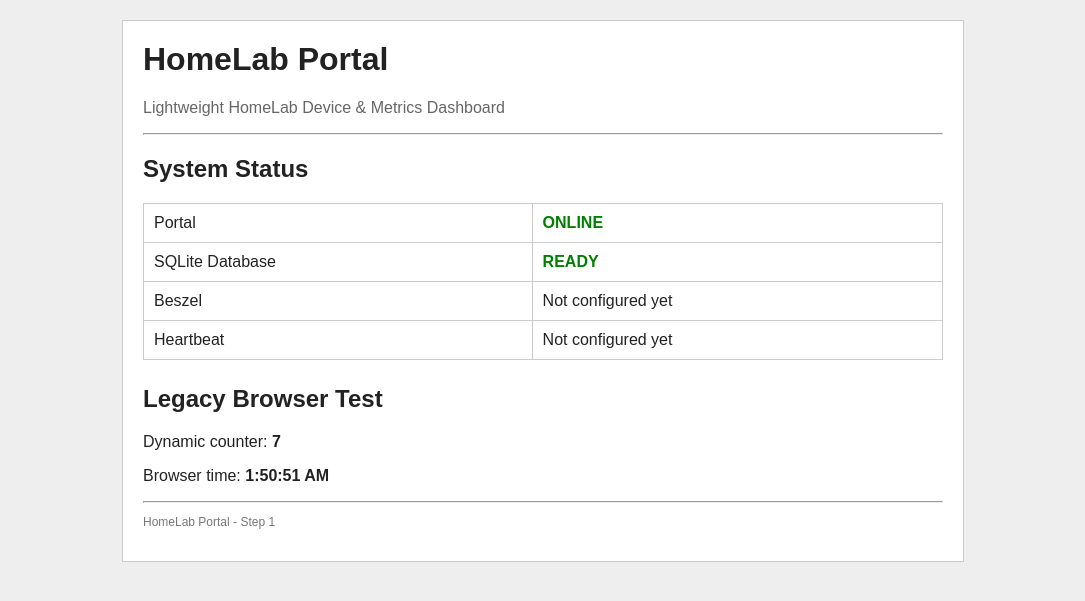
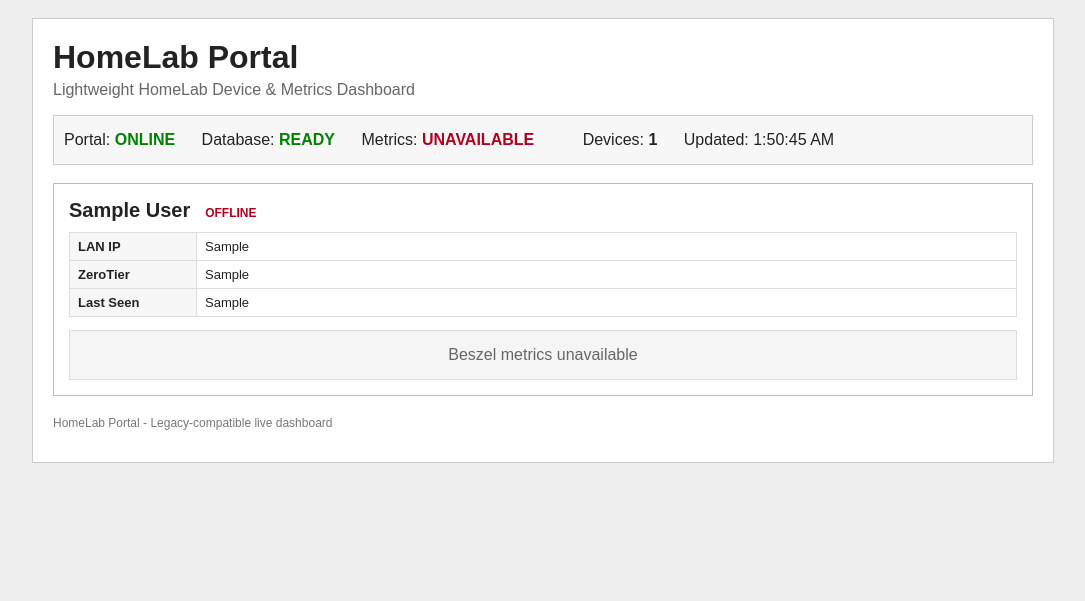
Before and after one commit to hhb-coding/homelab-portal, a Flask app: page / in a window 1280 px wide. Shown: the top 601 px of the page, without its empty margins (97-1182 px from the left). Run offline with Flask 3, Linux system fonts and the light colour scheme; tables that the repository leaves empty hold one stand-in row (values such as "Sample post").

Commit message:
feat: add legacy-compatible live dashboard UI

```diff
--- a/static/dashboard.js
+++ b/static/dashboard.js
@@ -1,25 +1,158 @@
 /*
- * HomeLab Portal browser-side logic.
- * HomeLab Portal 浏览器端逻辑。
- *
- * Avoid modern JavaScript syntax for legacy Safari compatibility.
- * 为兼容旧版 Safari，避免使用现代 JavaScript 语法。
+ * HomeLab Portal live dashboard / 动态首页
+ * ES5 + XMLHttpRequest are used for old Safari / iOS 9 compatibility.
+ * 为兼容旧 Safari/iOS 9，使用 ES5 与 XMLHttpRequest。
  */
+var DASHBOARD_URL = "/api/dashboard";
+var REFRESH_MS = 5000;
 
-var counter = 0;
-
-
-function updateClock() {
-
-    counter = counter + 1;
-
-    document.getElementById("counter").innerHTML = counter;
-
-    document.getElementById("clock").innerHTML =
-        new Date().toLocaleTimeString();
+function esc(v) {
+  if (v === null || v === undefined) { return ""; }
+  return String(v).replace(/&/g,"&amp;").replace(/</g,"&lt;")
+    .replace(/>/g,"&gt;").replace(/"/g,"&quot;").replace(/'/g,"&#39;");
 }
 
+function num(v, digits) {
+  var n;
+  if (v === null || v === undefined || v === "") { return "—"; }
+  n = Number(v);
+  return isNaN(n) ? "—" : n.toFixed(digits);
+}
 
-updateClock();
+function pct(v) {
+  var n = Number(v);
+  if (isNaN(n) || n < 0) { return 0; }
+  return n > 100 ? 100 : n;
+}
 
-setInterval(updateClock, 1000);
+function metric(label, value) {
+  return '<div class="metric">'
+    + '<span class="mlabel">' + esc(label) + '</span>'
+    + '<span class="mvalue">' + num(value,1) + '%</span>'
+    + '<span class="bar"><span class="fill" style="width:' + pct(value) + '%"></span></span>'
+    + '</div>';
+}
+
+function uptime(seconds) {
+  var s, d, h, m;
+  if (seconds === null || seconds === undefined) { return "—"; }
+  s = Math.floor(Number(seconds));
+  if (isNaN(s) || s < 0) { return "—"; }
+  d = Math.floor(s / 86400);
+  h = Math.floor((s % 86400) / 3600);
+  m = Math.floor((s % 3600) / 60);
+  if (d > 0) { return d + "d " + h + "h"; }
+  if (h > 0) { return h + "h " + m + "m"; }
+  return m + "m";
+}
+
+function temp(v) {
+  var n = Number(v);
+  if (v === null || v === undefined || isNaN(n) || n <= 0) { return "—"; }
+  return n.toFixed(1) + " °C";
+}
+
+function localTime(value) {
+  var parts, date;
+
+  if (!value) { return "—"; }
+
+  /*
+   * SQLite CURRENT_TIMESTAMP is UTC.
+   * SQLite CURRENT_TIMESTAMP 使用 UTC 时间。
+   *
+   * Parse manually instead of relying on Date.parse(), because
+   * old Safari may not reliably parse "YYYY-MM-DD HH:MM:SS".
+   * 手工解析，避免旧 Safari 对日期字符串格式兼容不一致。
+   */
+  parts = String(value).match(
+    /^(\d{4})-(\d{2})-(\d{2})[ T](\d{2}):(\d{2}):(\d{2})/
+  );
+
+  if (!parts) { return esc(value); }
+
+  date = new Date(Date.UTC(
+    Number(parts[1]),
+    Number(parts[2]) - 1,
+    Number(parts[3]),
+    Number(parts[4]),
+    Number(parts[5]),
+    Number(parts[6])
+  ));
+
+  return date.toLocaleString();
+}
+
+function nameOf(d) {
+  return d.display_name || d.hostname || d.device_id || "Unknown device";
+}
+
+function card(d) {
+  var online = d.beszel_status === "up";
+  var h = '<div class="card">';
+  h += '<div class="title"><h2>' + esc(nameOf(d)) + '</h2>'
+    + '<b class="' + (online ? "ok" : "bad") + '">'
+    + (online ? "ONLINE" : "OFFLINE") + '</b></div>';
+
+  h += '<table><tr><td>LAN IP</td><td>' + esc(d.lan_ip || "—") + '</td></tr>'
+    + '<tr><td>ZeroTier</td><td>' + esc(d.zerotier_ip || "—") + '</td></tr>'
+    + '<tr><td>Last Seen</td><td>' + localTime(d.last_seen) + '</td></tr></table>';
+
+  if (d.metrics_available === true) {
+    h += '<div class="metrics">' + metric("CPU",d.cpu_percent)
+      + metric("RAM",d.memory_percent) + metric("Disk",d.disk_percent) + '</div>';
+    h += '<table><tr><td>Load 1m</td><td>' + num(d.load_1,2) + '</td></tr>'
+      + '<tr><td>Load 5m</td><td>' + num(d.load_5,2) + '</td></tr>'
+      + '<tr><td>Temperature</td><td>' + temp(d.temperature) + '</td></tr>'
+      + '<tr><td>Uptime</td><td>' + esc(uptime(d.uptime_seconds)) + '</td></tr></table>';
+  } else {
+    h += '<div class="unavailable">Beszel metrics unavailable</div>';
+  }
+
+  return h + '</div>';
+}
+
+function render(data) {
+  var list = data.devices || [], h = "", i;
+  document.getElementById("device-count").innerHTML = list.length;
+
+  if (data.sources && data.sources.metrics_status === "ok") {
+    document.getElementById("metrics-status").innerHTML = '<span class="ok">ONLINE</span>';
+  } else {
+    document.getElementById("metrics-status").innerHTML = '<span class="bad">UNAVAILABLE</span>';
+  }
+
+  if (list.length === 0) {
+    h = '<div class="loading">No devices registered.</div>';
+  } else {
+    for (i = 0; i < list.length; i = i + 1) { h += card(list[i]); }
+  }
+
+  document.getElementById("devices").innerHTML = h;
+  document.getElementById("dashboard-error").className = "error hidden";
+  document.getElementById("last-updated").innerHTML =
+    "Updated: " + new Date().toLocaleTimeString();
+}
+
+function fail() {
+  document.getElementById("dashboard-error").className = "error";
+  document.getElementById("dashboard-error").innerHTML =
+    "Refresh failed. Existing data remains on screen.";
+}
+
+function loadDashboard() {
+  var x = new XMLHttpRequest();
+  x.onreadystatechange = function () {
+    var data;
+    if (x.readyState !== 4) { return; }
+    if (x.status >= 200 && x.status < 300) {
+      try { data = JSON.parse(x.responseText); render(data); }
+      catch (e) { fail(); }
+    } else { fail(); }
+  };
+  x.open("GET", DASHBOARD_URL + "?_=" + new Date().getTime(), true);
+  x.send(null);
+}
+
+loadDashboard();
+setInterval(loadDashboard, REFRESH_MS);
--- a/static/style.css
+++ b/static/style.css
@@ -1,73 +1,36 @@
 /*
- * HomeLab Portal basic stylesheet.
- * HomeLab Portal 基础样式。
- *
- * Keep CSS intentionally simple for legacy browser support.
- * 为兼容旧浏览器，CSS 有意保持简单。
+ * HomeLab Portal UI / 首页样式
+ * Intentionally simple for legacy browsers / 为旧浏览器保持简单。
  */
-
-body {
-    margin: 0;
-    padding: 20px;
-
-    font-family: Arial, Helvetica, sans-serif;
-
-    background: #eeeeee;
-    color: #222222;
+body { margin:0; padding:18px; font-family:Arial,Helvetica,sans-serif; background:#eee; color:#222; }
+.container { max-width:980px; margin:0 auto; padding:20px; background:#fff; border:1px solid #ccc; }
+h1 { margin:0 0 5px 0; }
+.subtitle { margin:0 0 16px 0; color:#666; }
+.summary { padding:10px; margin-bottom:18px; background:#f7f7f7; border:1px solid #ccc; line-height:28px; }
+.summary span { display:inline-block; margin-right:22px; }
+.ok { color:green; font-weight:bold; }
+.bad { color:#b00020; font-weight:bold; }
+.error { padding:10px; margin-bottom:15px; border:1px solid #b00020; background:#fff2f2; color:#8a0018; }
+.hidden { display:none; }
+.card { margin-bottom:18px; padding:15px; border:1px solid #bbb; background:#fff; }
+.title { margin-bottom:10px; }
+.title h2 { display:inline-block; margin:0 15px 0 0; font-size:20px; }
+.title b { font-size:12px; }
+table { width:100%; border-collapse:collapse; margin-bottom:13px; }
+td { padding:6px 8px; border:1px solid #ddd; font-size:13px; }
+td:first-child { width:110px; background:#f7f7f7; font-weight:bold; }
+.metrics { margin:12px 0; }
+.metric { margin-bottom:10px; white-space:nowrap; }
+.mlabel { display:inline-block; width:45px; font-size:13px; font-weight:bold; }
+.mvalue { display:inline-block; width:58px; text-align:right; font-size:13px; }
+.bar { display:inline-block; width:65%; height:12px; margin-left:10px; border:1px solid #aaa; background:#eee; vertical-align:middle; }
+.fill { display:block; height:12px; background:#555; }
+.unavailable,.loading { padding:15px; text-align:center; color:#666; background:#f5f5f5; border:1px solid #ddd; }
+.footer { margin-top:20px; color:#777; font-size:12px; }
+@media screen and (max-width:600px) {
+  body { padding:5px; }
+  .container { padding:10px; }
+  .summary span { display:block; margin-right:0; }
+  .bar { width:52%; }
+  .title h2 { font-size:18px; }
 }
-
-
-.container {
-    max-width: 800px;
-
-    margin: 0 auto;
-    padding: 20px;
-
-    background: #ffffff;
-
-    border: 1px solid #cccccc;
-}
-
-
-h1 {
-    margin-top: 0;
-}
-
-
-.subtitle {
-    color: #666666;
-}
-
-
-table {
-    width: 100%;
-
-    border-collapse: collapse;
-
-    margin-bottom: 25px;
-}
-
-
-td {
-    padding: 10px;
-
-    border: 1px solid #cccccc;
-}
-
-
-.status-ok {
-    font-weight: bold;
-    color: green;
-}
-
-
-.status-error {
-    font-weight: bold;
-    color: red;
-}
-
-
-.footer {
-    color: #777777;
-    font-size: 12px;
-}
--- a/templates/index.html
+++ b/templates/index.html
@@ -1,85 +1,31 @@
 <!DOCTYPE html>
 <html>
 <head>
-    <meta charset="UTF-8">
+  <meta charset="UTF-8">
+  <meta name="viewport" content="width=device-width, initial-scale=1.0">
+  <title>{{ app_name }}</title>
+  <link rel="stylesheet" href="{{ url_for('static', filename='style.css') }}">
+</head>
+<body>
+<div class="container">
+  <h1>{{ app_name }}</h1>
+  <p class="subtitle">Lightweight HomeLab Device &amp; Metrics Dashboard</p>
 
-    <meta
-        name="viewport"
-        content="width=device-width, initial-scale=1.0"
-    >
+  <div class="summary">
+    <span>Portal: <b class="ok">ONLINE</b></span>
+    <span>Database:
+      {% if database_ready %}<b class="ok">READY</b>{% else %}<b class="bad">ERROR</b>{% endif %}
+    </span>
+    <span>Metrics: <b id="metrics-status">LOADING</b></span>
+    <span>Devices: <b id="device-count">0</b></span>
+    <span id="last-updated">Waiting for data...</span>
+  </div>
 
-    <title>{{ app_name }}</title>
+  <div id="dashboard-error" class="error hidden">Unable to load dashboard data.</div>
+  <div id="devices"><div class="loading">Loading HomeLab devices...</div></div>
 
-    <link
-        rel="stylesheet"
-        href="{{ url_for('static', filename='style.css') }}"
-    >
-</head>
-
-<body>
-
-<div class="container">
-
-    <h1>{{ app_name }}</h1>
-
-    <p class="subtitle">
-        Lightweight HomeLab Device & Metrics Dashboard
-    </p>
-
-    <hr>
-
-    <h2>System Status</h2>
-
-    <table>
-        <tr>
-            <td>Portal</td>
-            <td class="status-ok">ONLINE</td>
-        </tr>
-
-        <tr>
-            <td>SQLite Database</td>
-
-            <td>
-                {% if database_ready %}
-                    <span class="status-ok">READY</span>
-                {% else %}
-                    <span class="status-error">ERROR</span>
-                {% endif %}
-            </td>
-        </tr>
-
-        <tr>
-            <td>Beszel</td>
-            <td>Not configured yet</td>
-        </tr>
-
-        <tr>
-            <td>Heartbeat</td>
-            <td>Not configured yet</td>
-        </tr>
-    </table>
-
-    <h2>Legacy Browser Test</h2>
-
-    <p>
-        Dynamic counter:
-        <strong id="counter">0</strong>
-    </p>
-
-    <p>
-        Browser time:
-        <strong id="clock">Loading...</strong>
-    </p>
-
-    <hr>
-
-    <p class="footer">
-        HomeLab Portal - Step 1
-    </p>
-
+  <p class="footer">HomeLab Portal - Legacy-compatible live dashboard</p>
 </div>
-
-<script src="{{ url_for('static', filename='dashboard.js') }}"></script>
-
+<script src="{{ url_for('static', filename='dashboard.js') }}?v=4c"></script>
 </body>
 </html>
```
Also changed, not shown: README.md.
